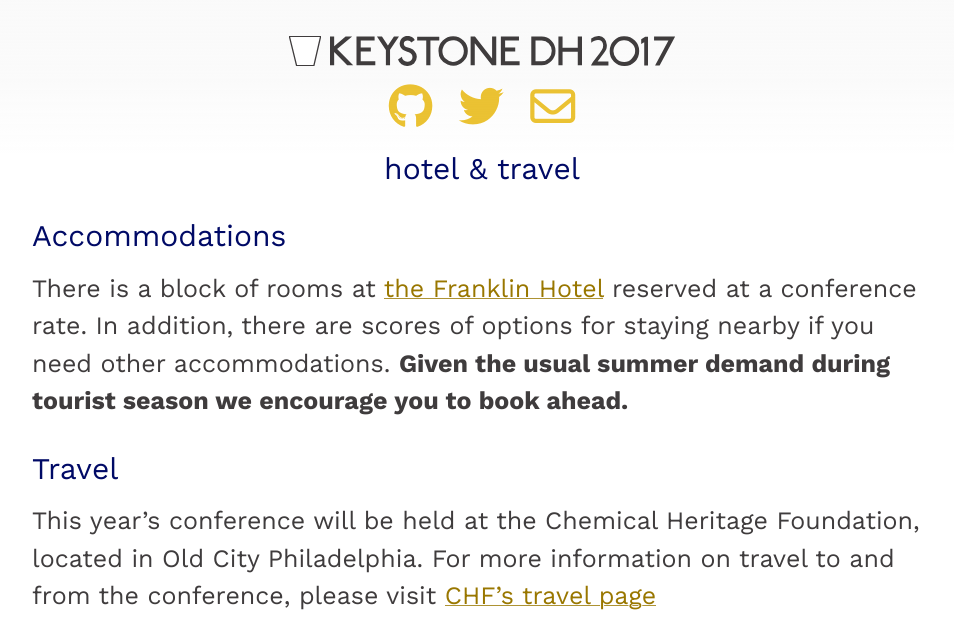
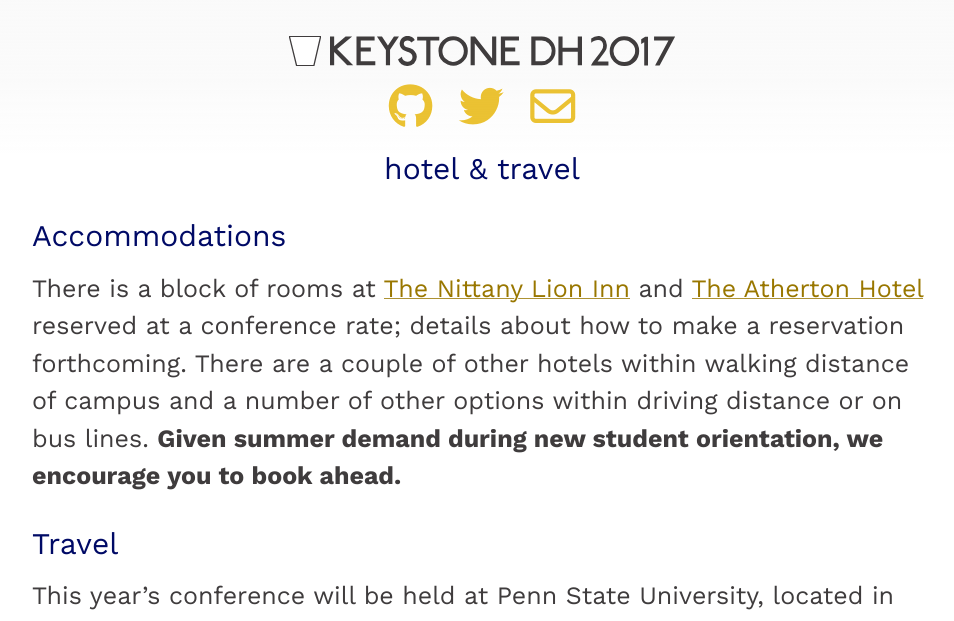
Before and after one commit to histlib/2017, a Jekyll site: the page built from travel.md, in a window 1280 px wide and 1355 px high. Shown: the top 621 px of the window, without its empty margins (158-1112 px from the left). Built offline with Jekyll 4.4.1, drawn with Linux system fonts in a browser that asks for light colours; nearby versions of some CDN libraries; some of the changed text lies outside the part shown.

Commit message:
Update travel.md

```diff
--- a/travel.md
+++ b/travel.md
@@ -7,10 +7,10 @@
 
 ## Accommodations
 
-There is a block of rooms at [the Franklin Hotel](http://www.marriott.com/meeting-event-hotels/group-corporate-travel/groupCorp.mi?resLinkData=Keystone%20DH%202017%5EPHLPR%60KDHKDHA%7CKDHKDHC%60189.00%60USD%60false%602%607/12/17%607/14/17%606/12/17&app=resvlink&stop_mobi=yes) reserved at a conference rate. In addition, there are scores of options for staying nearby if you need other accommodations. **Given the usual summer demand during tourist season we encourage you to book ahead.**
+There is a block of rooms at [The Nittany Lion Inn]() and [The Atherton Hotel]() reserved at a conference rate; details about how to make a reservation forthcoming. There are a couple of other hotels within walking distance of campus and a number of other options within driving distance or on bus lines. **Given summer demand during new student orientation, we encourage you to book ahead.**
 
 ## Travel
 
-This year’s conference will be held at the Chemical Heritage Foundation, located in Old City Philadelphia. For more information on travel to and from the conference, please visit [CHF's travel page](https://www.chemheritage.org/visit/directions)
+This year’s conference will be held at Penn State University, located in State College, PA. For more information on travel to and from the Penn State University Park campus, please visit [PSU's Visitors and Neighbors page](http://www.psu.edu/visitors-and-neighbors)
 
-<div class="mapouter"><div class="gmap_canvas"><iframe width="500" height="500" id="gmap_canvas" src="https://maps.google.com/maps?q=Chemical Heritage Foundation, Chestnut Street, Philadelphia, PA, United States, &t=&z=14&ie=UTF8&iwloc=&output=embed" frameborder="0" scrolling="no" marginheight="0" marginwidth="0"></iframe>embed google map <a href="http://www.embedgooglemap.net">embedgooglemap.net</a></div><style>.mapouter{overflow:hidden;height:500px;width:500px;}.gmap_canvas {background:none!important;height:500px;width:500px;}</style></div>
+<div class="mapouter"><div class="gmap_canvas"><iframe width="500" height="500" id="gmap_canvas" src="https://www.google.com/maps/embed?pb=!1m14!1m8!1m3!1d12081.972318223457!2d-77.86555495!3d40.7951573!3m2!1i1024!2i768!4f13.1!3m3!1m2!1s0x89cea6247f5d0291%3A0xad3e8e9b56e48269!2sPenn+State+University!5e0!3m2!1sen!2sus!4v1516645340172" frameborder="0" scrolling="no" marginheight="0" marginwidth="0"></iframe><a href="http://www.embedgooglemap.net">embedgooglemap.net</a></div><style>.mapouter{overflow:hidden;height:500px;width:500px;}.gmap_canvas {background:none!important;height:500px;width:500px;}</style></div>
```
